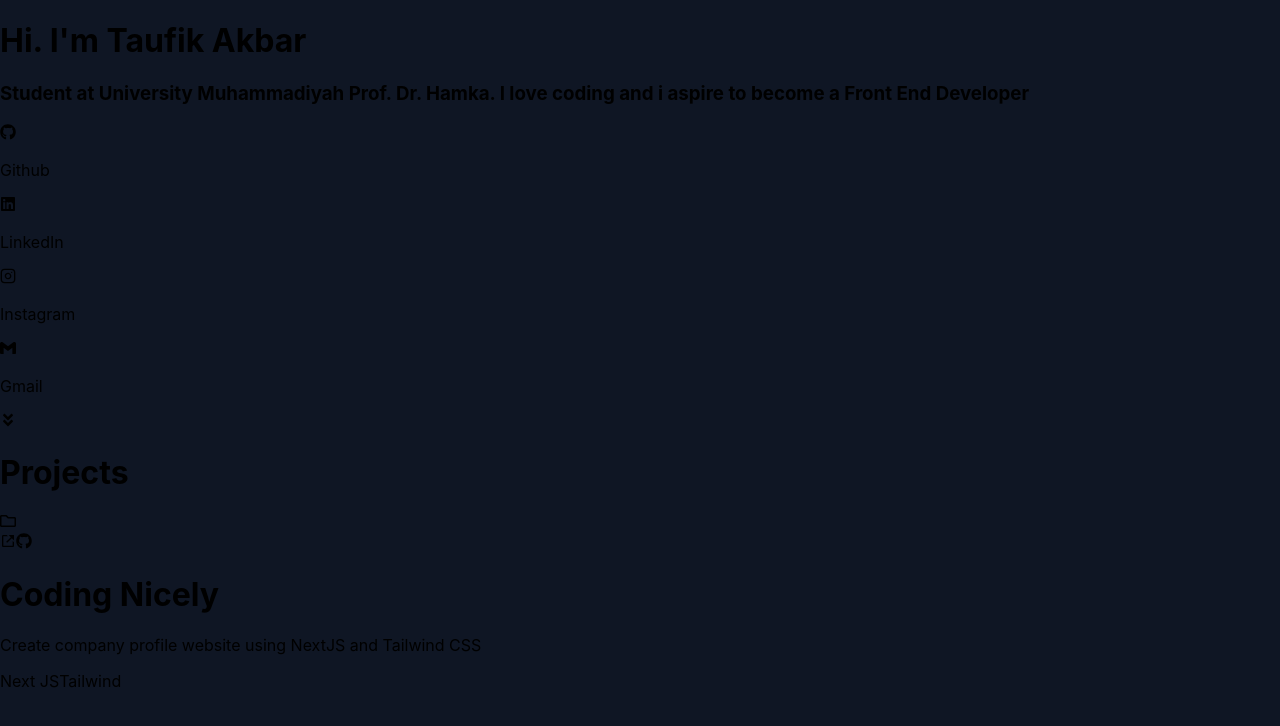
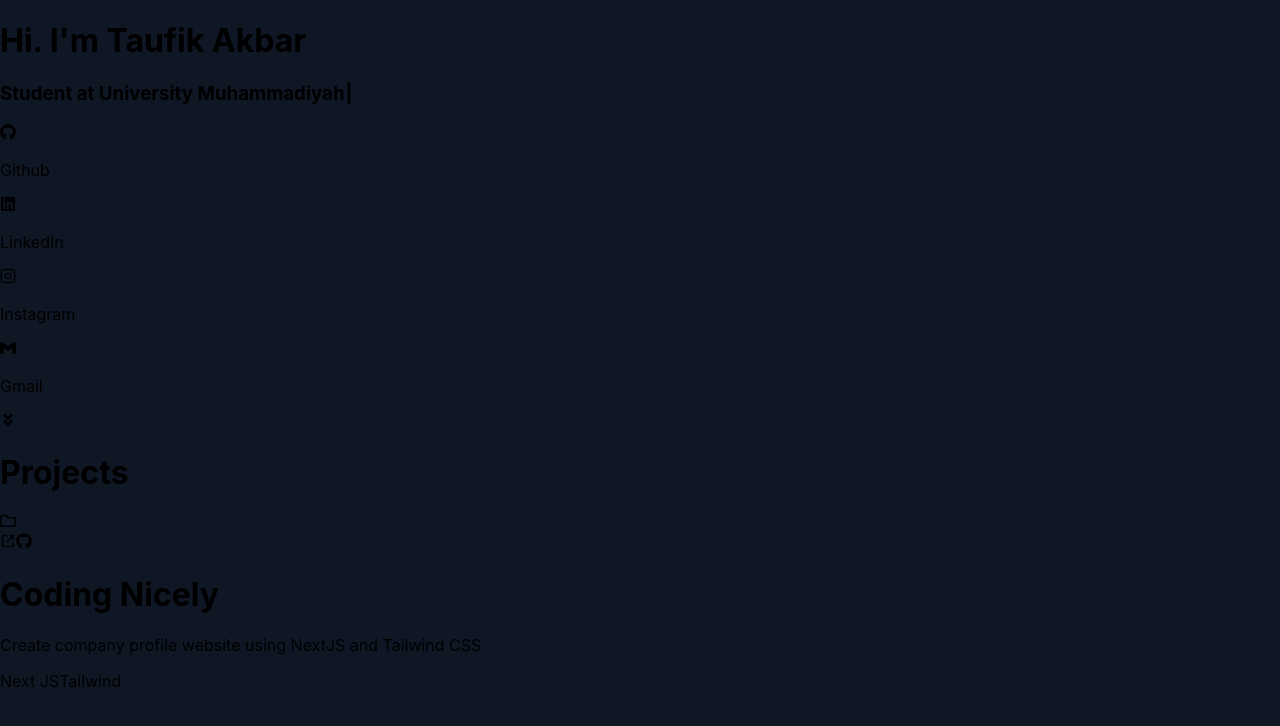
Before and after one commit to TaufikAkbar7/Portfolio-NextJS, a Next.js app in the folder portfolio/: page / in a window 1280 px wide. Shown: the top 726 px of the page. Built offline with nearby package versions, Linux system fonts and the light colour scheme.

Commit message:
install typewriter and implementasion to component

```diff
--- a/portfolio/components/Hero/Hero.js
+++ b/portfolio/components/Hero/Hero.js
@@ -1,17 +1,29 @@
 import { hero, contact } from "../../content/data";
 import { Link as ScrollLink } from "react-scroll";
 import { FaAngleDoubleDown } from "react-icons/fa";
+import Typewriter from 'typewriter-effect';
 
 const Hero = () => {
-  const { socials } = contact
+  const { socials } = contact;
+  const { title, desc } = hero;
 
   return (
     <div className="min-h-screen flex flex-col justify-center items-center" id="hero">
       <div className="container mx-auto font-sans flex flex-col justify-center items-center p-5">
         <div className="w-8/12 flex flex-col justify-center items-center">
-          <h1 className="text-6xl font-bold text-gray-200 p-1">{hero.title}</h1>
+          <h1 className="text-6xl font-bold text-gray-200 p-1">
+            {title}
+          </h1>
           <h3 className="text-2xl text-gray-300 mt-5 tracking-wide">
-            {hero.desc}
+          <Typewriter onInit={type => (
+              type
+              .typeString(desc)
+              .pauseFor(2000)
+              .deleteAll()
+              .typeString(desc)
+              .deleteAll()
+              .start()
+            )}/>
           </h3>
           <div className="flex flex-wrap justify-center items-center mt-5">
             {socials.map(item => (
--- a/portfolio/package.json
+++ b/portfolio/package.json
@@ -13,7 +13,8 @@
     "react": "17.0.2",
     "react-dom": "17.0.2",
     "react-icons": "^4.2.0",
-    "react-scroll": "^1.8.2"
+    "react-scroll": "^1.8.2",
+    "typewriter-effect": "^2.18.0"
   },
   "devDependencies": {
     "autoprefixer": "^10.2.6",
```
Also changed, not shown: 1 other file (tests, documents, lock files or other folders).
